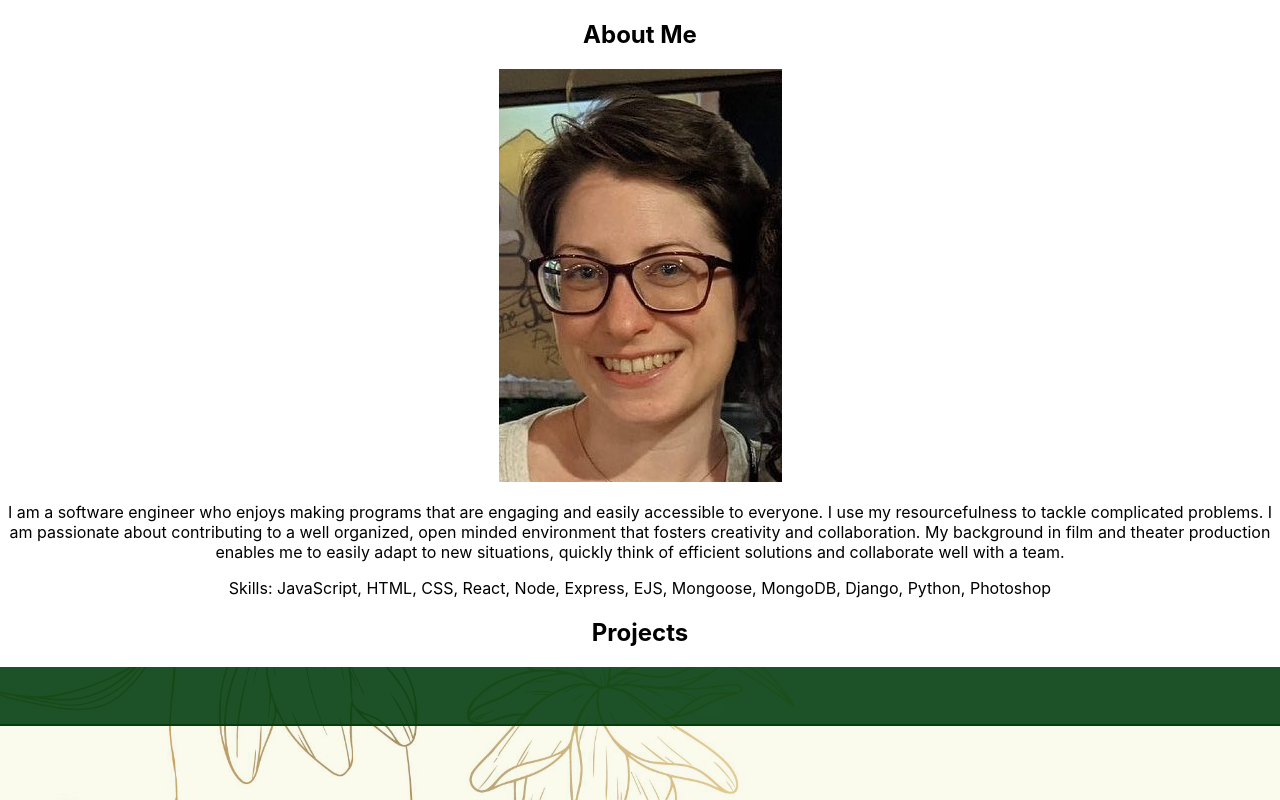
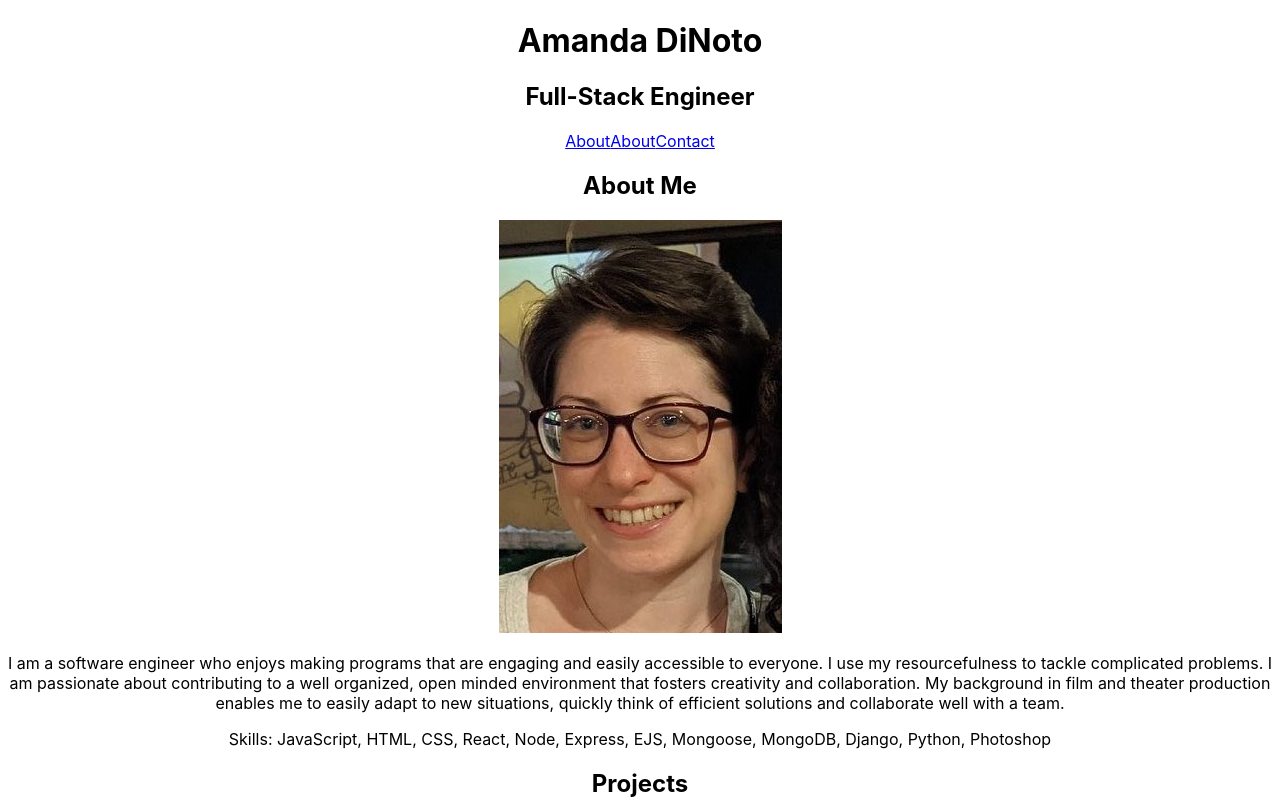
Before and after one commit to Amanda2900/portfolio, a React (Create React App) app: page / in a window 1280 px wide. Shown: the top 800 px of the page. Built offline with nearby package versions, Linux system fonts and the light colour scheme.

Commit message:
create header

```diff
--- a/package.json
+++ b/package.json
@@ -8,6 +8,7 @@
     "@testing-library/user-event": "^13.5.0",
     "react": "^17.0.2",
     "react-dom": "^17.0.2",
+    "react-router-dom": "^6.2.1",
     "react-scripts": "5.0.0",
     "web-vitals": "^2.1.2"
   },
--- a/src/App.js
+++ b/src/App.js
@@ -1,3 +1,4 @@
+import Header from './components/header'
 import Bio from './components/bio'
 import Projects from './components/projects'
 import './App.css';
@@ -5,6 +6,7 @@
 function App() {
   return (
     <div className="App">
+      <Header />
       <Bio />
       <Projects />
     </div>
--- /dev/null
+++ b/src/components/header.jsx
@@ -0,0 +1,18 @@
+import React from 'react'
+
+function Header() {
+  return (
+    <header>
+      <h1>Amanda DiNoto</h1>
+      <h2>Full-Stack Engineer</h2>
+      <nav>
+        <a href="#about">About</a>
+        <a href="#projects">About</a>
+        <a href="#Contact">Contact</a>
+      </nav>
+    </header>
+  )
+
+}
+
+export default Header;
```
Also changed, not shown: 1 other file (tests, documents, lock files or other folders).
